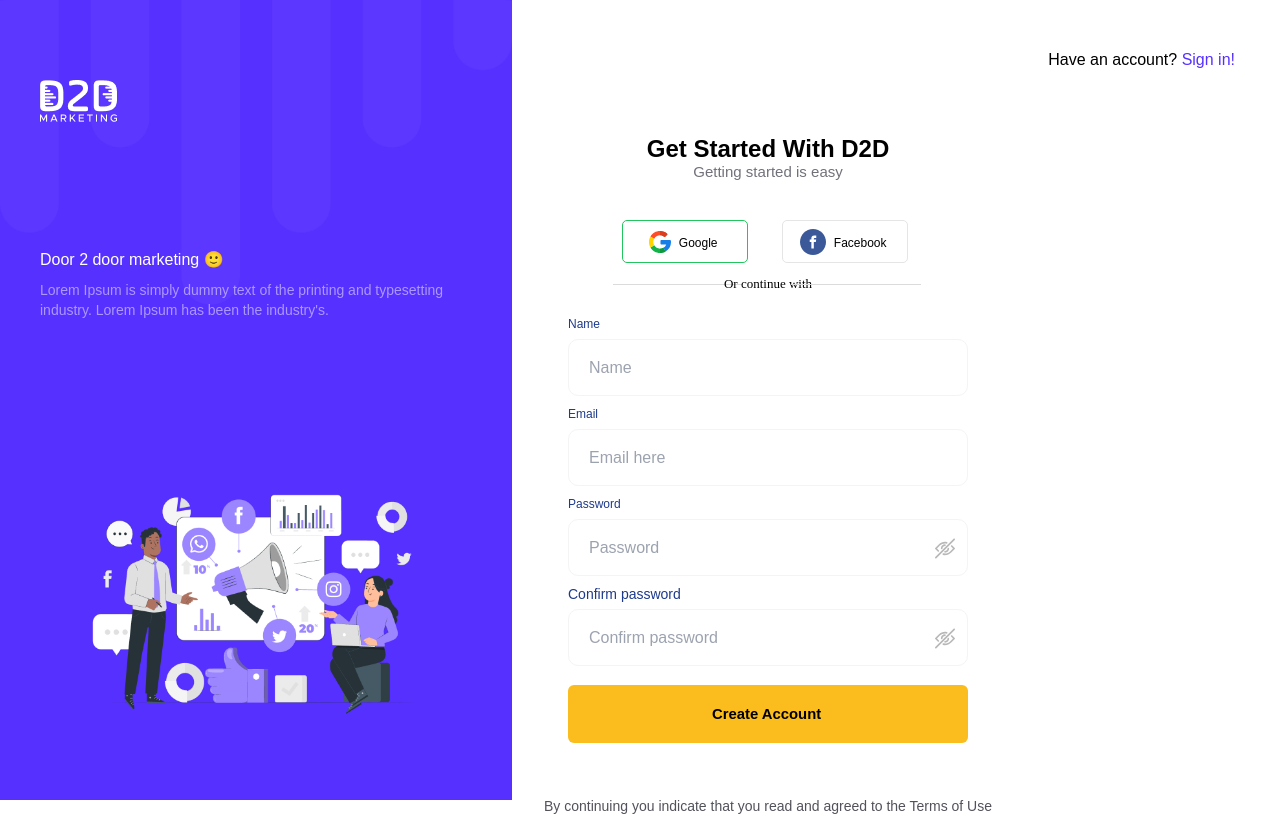
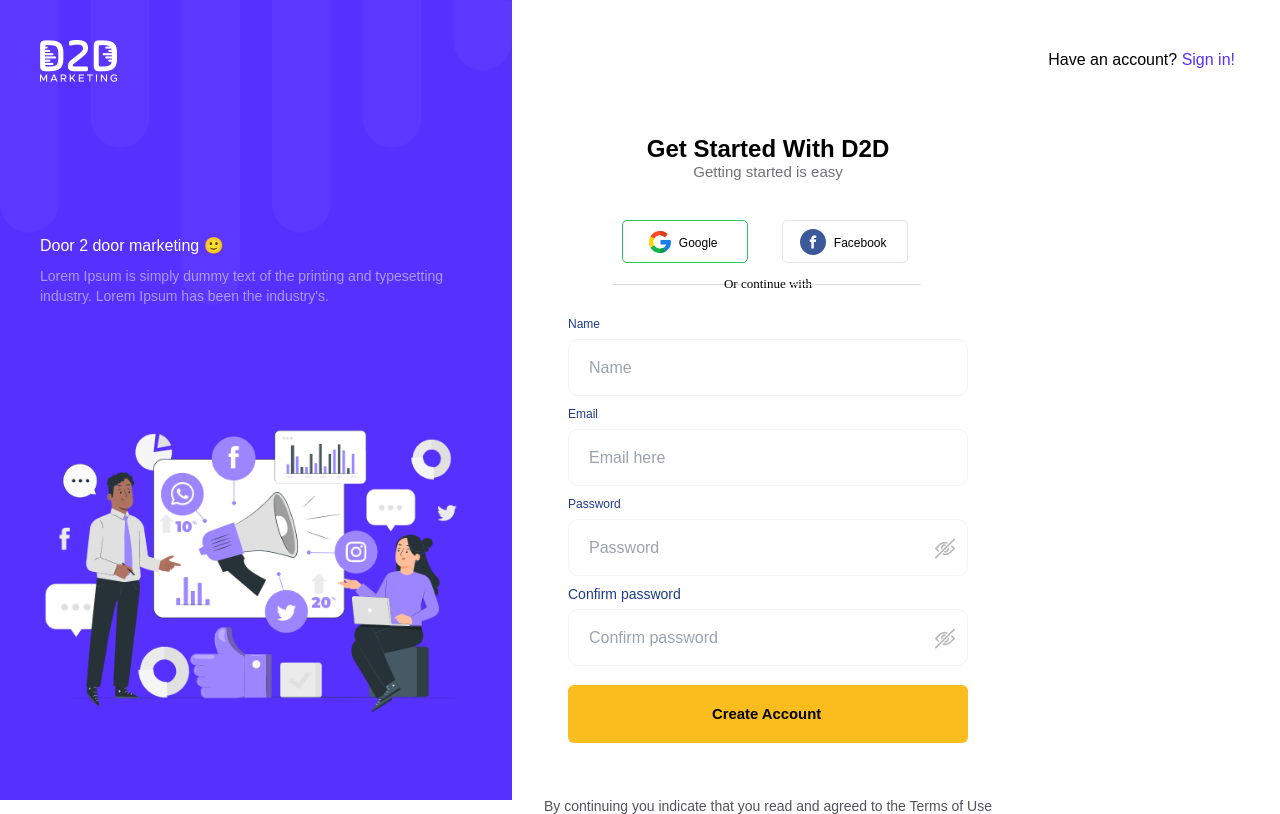
Before and after one commit to tajnur007/d2d-marketing-frontend, a Next.js app: page /auth/signup in a window 1280 px wide. Built offline with nearby package versions, Linux system fonts and the light colour scheme; a web font is replaced by a local one.

Commit message:
fixed layout image positioning

```diff
--- a/components/layouts/auth-layout/left-side.tsx
+++ b/components/layouts/auth-layout/left-side.tsx
@@ -6,15 +6,15 @@ import { AuthCommonProps } from '@/models/global-types';
 
 const LeftSide = ({ pageImage, text }: AuthCommonProps) => {
   return (
-    <div className='w-2/5 h-screen overflow-hidden relative bg-primary-bg  text-white p-20 lg:p-0 m-0 container block'>
+    <div className='w-2/5 h-screen h-max-screen overflow-hidden relative bg-primary-bg  text-white block'>
       <div className='absolute w-full top-0 left-0  flex z-1 justify-between items-start'>
         <Image style={{ width: '100%' }} src={layoutTop} alt='top' />
       </div>
-      <div className='h-full flex flex-col justify-between items-start relative'>
-        <div className='lg:p-10 lg:pt-20'>
+      <div className='h-full flex flex-col justify-between items-start relative pb-20'>
+        <div className='p-10 lg:pt-10'>
           <Image src={d2dIcon} alt='icon' />
         </div>
-        <div className='w-full lg:p-10'>
+        <div className='w-full p-10'>
           <div className='text-base'>
             <h5 className='2xl:text-3xl'>Door 2 door marketing 🙂</h5>
           </div>
@@ -22,9 +22,13 @@ const LeftSide = ({ pageImage, text }: AuthCommonProps) => {
             {text}
           </div>
         </div>
-        <div className='container flex w-full p-20 xl:p-20'>
-          <Image className='object-contain w-full' src={pageImage} alt='marketing' />
-        </div>
+
+        <Image
+          className='object-contain h-[42%] self-center'
+          // height={100}
+          src={pageImage}
+          alt='marketing'
+        />
       </div>
     </div>
   );
```
